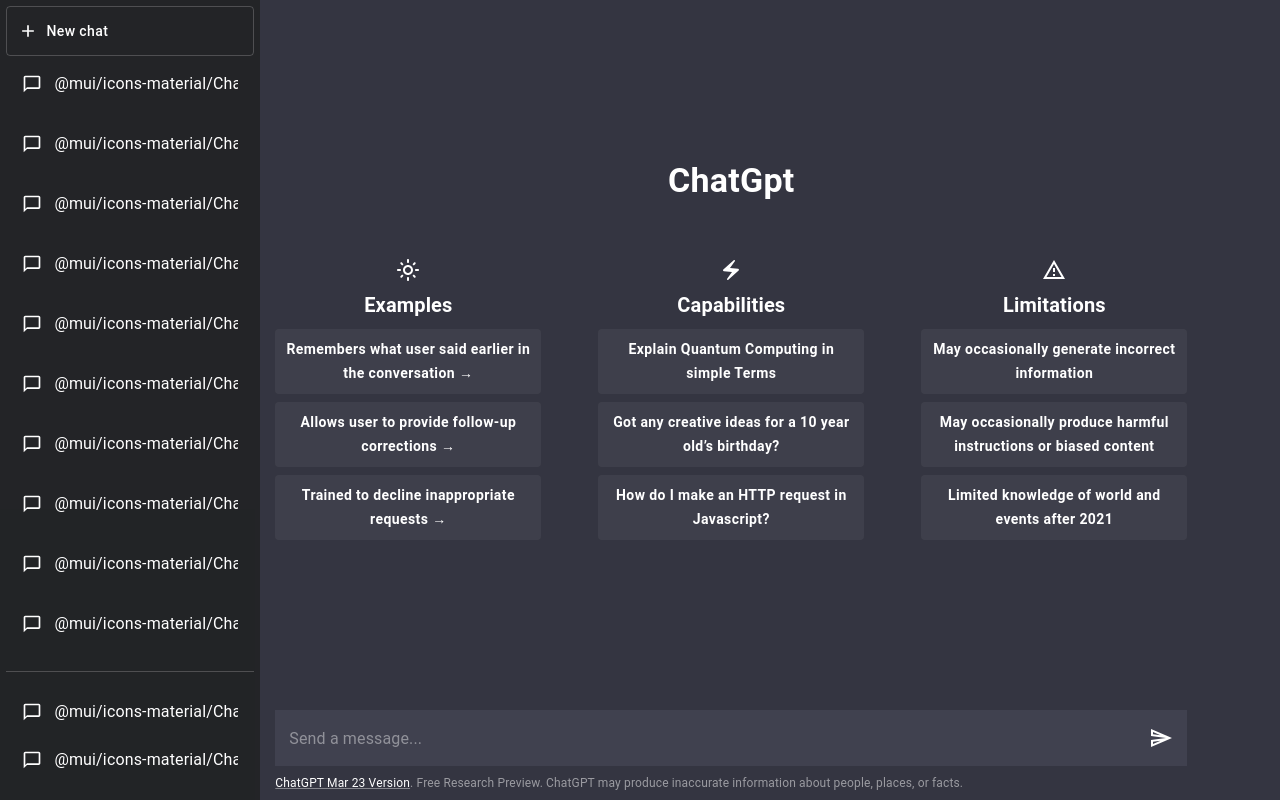
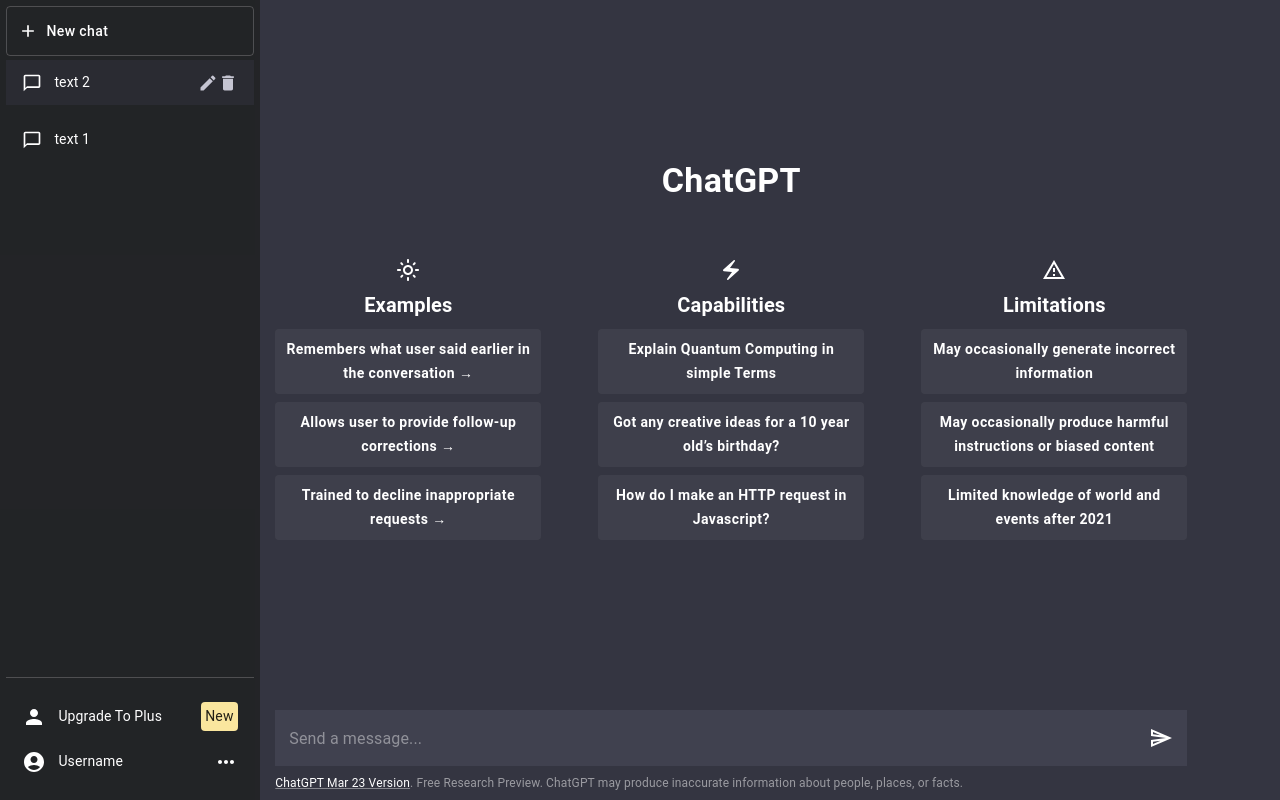
Before and after one commit to mahmedyoutube/chatgpt-clone, a React (Create React App) app: page / in a window 1280 px wide. Built offline with nearby package versions, Linux system fonts and the light colour scheme.

Commit message:
completed basic left sidebar

```diff
--- a/src/components/Home/LeftSideBar/HistoryItem.tsx
+++ b/src/components/Home/LeftSideBar/HistoryItem.tsx
@@ -6,16 +6,34 @@
   Typography,
 } from "@mui/material";
 import ChatBubbleOutlineOutlinedIcon from "@mui/icons-material/ChatBubbleOutlineOutlined";
+import EditIcon from "@mui/icons-material/Edit";
+import DeleteIcon from "@mui/icons-material/Delete";
+import { ReactNode } from "react";
 
-const HistoryItem = () => {
+const HistoryItem = ({
+  selected = false,
+  startIcon,
+  endIcon,
+  text,
+}: {
+  selected?: boolean;
+  startIcon?: ReactNode;
+  endIcon?: ReactNode;
+  text: string;
+}) => {
   return (
     <ListItem
       disablePadding
-      sx={{ "&:hover": { bgcolor: "secondary.main", borderRadius: 1 } }}
+      sx={{
+        bgcolor: selected ? "secondary.main" : undefined,
+        "&:hover": { bgcolor: "secondary.main", borderRadius: 1 },
+      }}
     >
       <ListItemButton sx={{ mr: 0 }}>
         <ListItemIcon sx={{ mr: 1.5, minWidth: 0 }}>
-          <ChatBubbleOutlineOutlinedIcon fontSize="small" color="primary" />
+          {startIcon || (
+            <ChatBubbleOutlineOutlinedIcon fontSize="small" color="primary" />
+          )}
         </ListItemIcon>
         <ListItemText
           primary={
@@ -25,12 +43,21 @@
                 width: "100%",
                 whiteSpace: "nowrap",
                 overflow: "hidden",
+                fontSize: ".875rem",
               }}
             >
-              @mui/icons-material/ChatBubbleOutlineOutlined
+              {text}
             </Typography>
           }
         />
+
+        {endIcon}
+        {selected && (
+          <ListItemIcon sx={{ ml: 1.5, minWidth: 0 }}>
+            <EditIcon fontSize="small" htmlColor="rgba(197,197,210,1)" />
+            <DeleteIcon fontSize="small" htmlColor="rgba(197,197,210,1)" />
+          </ListItemIcon>
+        )}
       </ListItemButton>
     </ListItem>
   );
--- a/src/components/Home/LeftSideBar/index.tsx
+++ b/src/components/Home/LeftSideBar/index.tsx
@@ -1,6 +1,9 @@
 import { Box, Button, styled, Grid } from "@mui/material";
 import AddIcon from "@mui/icons-material/Add";
 import HistoryItem from "./HistoryItem";
+import PersonIcon from "@mui/icons-material/Person";
+import MoreHorizIcon from "@mui/icons-material/MoreHoriz";
+import AccountCircleIcon from "@mui/icons-material/AccountCircle";
 
 const MuiButton = styled(Button)({
   display: "flex",
@@ -45,46 +48,10 @@
 
         <Box sx={{ height: "100%", overflow: "scroll" }}>
           <Box pt={0.5} pb={1}>
-            <HistoryItem />
+            <HistoryItem text="text 2" selected />
           </Box>
           <Box pt={0.5} pb={1}>
-            <HistoryItem />
-          </Box>
-          <Box pt={0.5} pb={1}>
-            <HistoryItem />
-          </Box>
-
-          <Box pt={0.5} pb={1}>
-            <HistoryItem />
-          </Box>
-
-          <Box pt={0.5} pb={1}>
-            <HistoryItem />
-          </Box>
-          <Box pt={0.5} pb={1}>
-            <HistoryItem />
-          </Box>
-
-          <Box pt={0.5} pb={1}>
-            <HistoryItem />
-          </Box>
-          <Box pt={0.5} pb={1}>
-            <HistoryItem />
-          </Box>
-          <Box pt={0.5} pb={1}>
-            <HistoryItem />
-          </Box>
-          <Box pt={0.5} pb={1}>
-            <HistoryItem />
-          </Box>
-          <Box pt={0.5} pb={1}>
-            <HistoryItem />
-          </Box>
-          <Box pt={0.5} pb={1}>
-            <HistoryItem />
-          </Box>
-          <Box pt={0.5} pb={1}>
-            <HistoryItem />
+            <HistoryItem text="text 1" />
           </Box>
         </Box>
 
@@ -98,10 +65,29 @@
           }}
         >
           <Box>
-            <HistoryItem />
+            <HistoryItem
+              text="Upgrade To Plus"
+              startIcon={<PersonIcon color="primary" />}
+              endIcon={
+                <Box
+                  sx={{
+                    background: "rgba(250,230,158,1)",
+                    fontSize: 14,
+                    p: 0.5,
+                    borderRadius: 1,
+                  }}
+                >
+                  New
+                </Box>
+              }
+            />
           </Box>
           <Box>
-            <HistoryItem />
+            <HistoryItem
+              text="Username"
+              startIcon={<AccountCircleIcon color="primary" />}
+              endIcon={<MoreHorizIcon color="primary" />}
+            />
           </Box>
         </Box>
       </Box>
--- a/src/components/Home/RightSideBar/InfoItem.tsx
+++ b/src/components/Home/RightSideBar/InfoItem.tsx
@@ -20,6 +20,7 @@
         display: "flex",
         justifyContent: "flex-start",
         my: 1,
+
       }}
     >
       {text} {!removeRightArrow && "→"}
--- a/src/components/Home/RightSideBar/index.tsx
+++ b/src/components/Home/RightSideBar/index.tsx
@@ -29,7 +29,7 @@
           color="primary"
           sx={{ mt: "20vh", mb: 7 }}
         >
-          ChatGpt
+          ChatGPT
         </Typography>
       </Grid>
 
```
